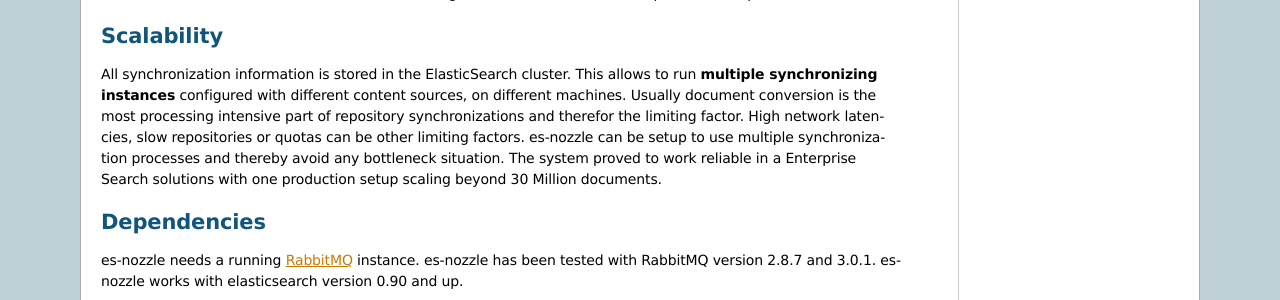
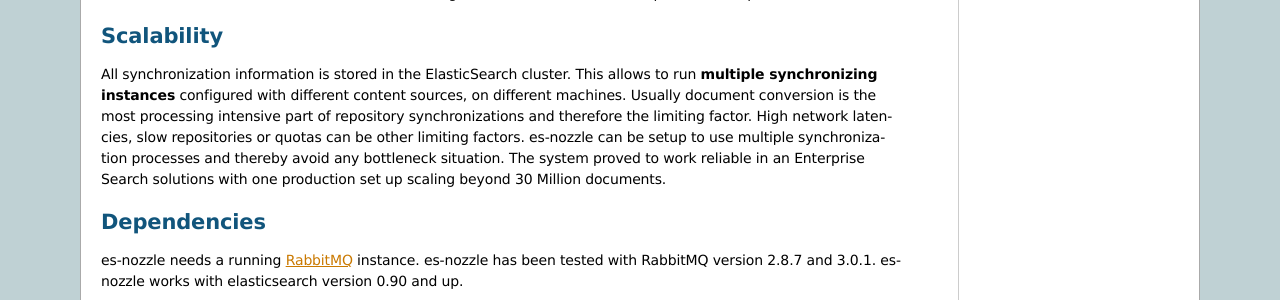
Before and after one commit to brainbot-com/es-nozzle, a Sphinx documentation site: the page built from doc/intro.rst, in a window 1280 px wide. Shown: the part 650-950 px from the top of the page. Built offline with Sphinx 7.4.7, drawn with Linux system fonts in a browser that asks for light colours; the version number could not be read and is left out.

Commit message:
Minor doc changes

```diff
--- a/doc/command.rst
+++ b/doc/command.rst
@@ -32,7 +32,7 @@
   `amqp-api-endpoint` can be used to specify the HTTP location of the
   RabbitMQ management API. The default is to use the same host as
   specified in amqp-url, and use 15672 as port. This should work as
-  long as you using RabbitMQ 3.0 or up and didn't change the
+  long as you're using RabbitMQ 3.0 or up and you didn't change the
   management port. If you're using RabbitMQ 2.x, you must specify
   `amqp-api-endpoint`. Use the same host as specified in amqp-url and
   use 55672 as port, like in
--- a/doc/intro.rst
+++ b/doc/intro.rst
@@ -43,12 +43,12 @@
 cluster. This allows to run **multiple synchronizing instances**
 configured with different content sources, on different machines.
 Usually document conversion is the most processing intensive part of
-repository synchronizations and therefor the limiting factor.  High
+repository synchronizations and therefore the limiting factor.  High
 network latencies, slow repositories or quotas can be other limiting
 factors. es-nozzle can be setup to use multiple synchronization
 processes and thereby avoid any bottleneck situation. The system
-proved to work reliable in a Enterprise Search solutions with one
-production setup scaling beyond 30 Million documents.
+proved to work reliable in an Enterprise Search solutions with one
+production set up scaling beyond 30 Million documents.
 
 
 Dependencies
--- a/doc/quickstart.rst
+++ b/doc/quickstart.rst
@@ -24,7 +24,7 @@
 
 .. NOTE::
 
-  Ubuntu 12.04 install the rabbitmq-plugins command in
+  Ubuntu 12.04 installs the rabbitmq-plugins command in
   `/usr/lib/rabbitmq/bin/`, which isn't part of the standard
   `PATH`. You need to call the above command with the full path
   instead.
@@ -45,8 +45,8 @@
 You don't need to install any additional elasticsearch plugins, though
 having installed some plugins should also not interfere with es-nozzle.
 
-Elasticsearch indexes will be created by es-nozzle, so there's also no
-need to create indexes beforehand.
+Elasticsearch indices will be created by es-nozzle, so there's also no
+need to create indices beforehand.
 
 
 .. _RabbitMQ installation instructions for windows: http://www.rabbitmq.com/install-windows.html
```
